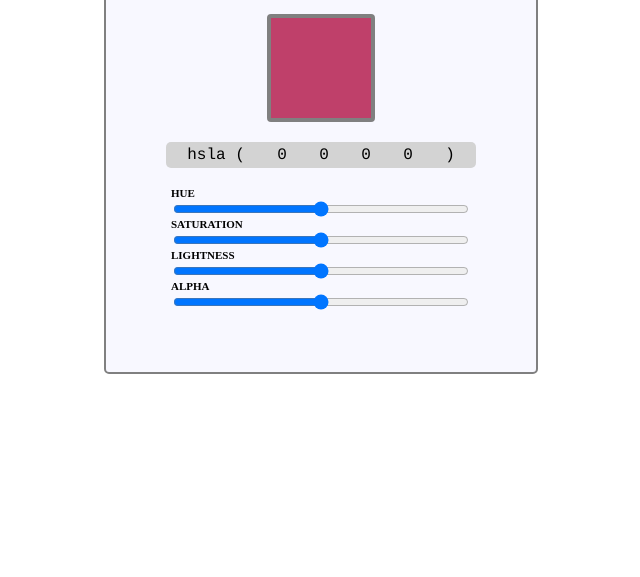
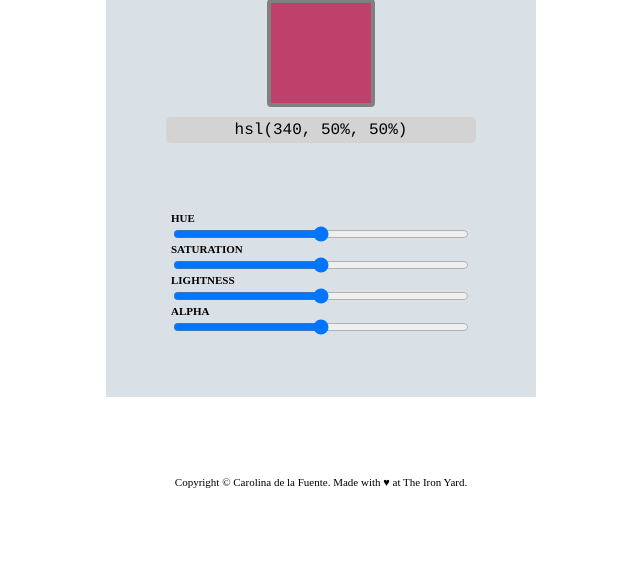
Before and after one commit to carodelafuente/color-picker, a website: page public/index.html in a window 1280 px wide. Shown: the part 223-800 px from the top of the page, without its empty margins (319-959 px from the left). Drawn offline with Linux system fonts and the light colour scheme.

Commit message:
Adventure Mode

```diff
--- a/public/index.html
+++ b/public/index.html
@@ -13,7 +13,9 @@
     <div class="box">
         <h1>An HSL Color Picker</h1>
 
-        <div class="swatch">
+        <div class="background">
+          <div class="swatch">
+          </div>
         </div>
 
       <div class="colorBar">hsla
@@ -39,6 +41,8 @@
         </div>
     </div>
 
+    <div class="copyright">Copyright &copy; Carolina de la Fuente. Made with &hearts; at The Iron Yard.</div>
+
 
     <script src="/main.js" charset="utf-8"></script>
 </body>
--- a/public/main.js
+++ b/public/main.js
@@ -6,42 +6,48 @@ const main = () => {
   let lightnessValue = 50
   let alphaValue = 1
   const hueSlider = document.querySelector('input[name=hue]')
-  const hueNumber = document.querySelector('div.hueColor')
+  // const hueNumber = document.querySelector('div.hueColor')
+  const colorBar = document.querySelector('.colorBar')
   hueSlider.addEventListener('input', (event) => {
     hueValue = event.target.value
-    hueNumber.textContent = hueValue
+    // hueNumber.textContent = hueValue
     updateColor()
   })
 
   const saturationSlider = document.querySelector('input[name=saturation]')
-  const saturationNumber = document.querySelector('div.saturationColor')
+  // const saturationNumber = document.querySelector('div.saturationColor')
   saturationSlider.addEventListener('input', (event) => {
     saturationValue = event.target.value
-    saturationNumber.textContent = saturationValue + '%'
+    // saturationNumber.textContent = saturationValue + '%'
     updateColor()
   })
 
   const lightnessSlider = document.querySelector('input[name=lightness]')
-  const lightnessNumber = document.querySelector('div.lightnessColor')
+  // const lightnessNumber = document.querySelector('div.lightnessColor')
   lightnessSlider.addEventListener('input', (event) => {
     lightnessValue = event.target.value
-    lightnessNumber.textContent = lightnessValue + '%'
+    // lightnessNumber.textContent = lightnessValue + '%'
     updateColor()
   })
 
   const alphaSlider = document.querySelector('input[name=alpha]')
-  const alphaNumber = document.querySelector('div.alphaColor')
+  // const alphaNumber = document.querySelector('div.alphaColor')
   alphaSlider.addEventListener('input', (event) => {
     alphaValue = event.target.value / 100
-    alphaNumber.textContent = alphaValue
+    // alphaNumber.textContent = alphaValue
     updateColor()
   })
 
   const updateColor = () => {
-    let color = `hsla(${hueValue}, ${saturationValue}%, ${lightnessValue}%, ${alphaValue})`
+    let color
+    if (alphaValue < 1) {
+      color = `hsla(${hueValue}, ${saturationValue}%, ${lightnessValue}%, ${alphaValue})`
+    } else {
+      color = `hsl(${hueValue}, ${saturationValue}%, ${lightnessValue}%)`
+    }
     swatch.style.backgroundColor = color
+    colorBar.textContent = color
   }
-
   updateColor()
 }
 
--- a/public/screen.css
+++ b/public/screen.css
@@ -10,10 +10,13 @@ body {
   align-items: center;
   height: 100%;
   width: 100%;
+  /*background-color: rgb(217, 224, 230);*/
 }
 
 .box h1 {
   font-family: Gotham;
+  margin-bottom: 60px;
+  margin-top: 0px;
 }
 
 span {
@@ -27,14 +30,15 @@ span {
 }
 
 .box {
-  border: 2px solid;
+  /*border: 1px solid;
   border-radius: 5px;
   border-color: Grey;
-  background-color: GhostWhite;
+  box-shadow: 0 0 1em gold;*/
+  background-color: rgb(217, 224, 230);
   display: flex;
   flex-direction: column;
   align-items: center;
-  margin-top: 100px;
+  margin-top: 80px;
   padding: 50px;
 
 }
@@ -44,7 +48,13 @@ span {
   height: 100px;
   border: 4px solid;
   border-color: Grey;
-  margin:10px;
+  margin:0px;
+  border-radius: 4px;
+}
+
+.background {
+  background-image: url('check.jpg');
+  background-size: 285px;
   border-radius: 4px;
 }
 
@@ -58,14 +68,23 @@ span {
   border-radius: 5px;
   padding: 5px;
   margin: 10px;
+  margin-bottom: 60px;
+
 }
 
-/*.hidden {
+.hidden {
   display: none;
-}*/
+}
 
 .sliders {
   margin: 10px;
   display: flex;
   flex-direction: column;
 }
+
+
+.copyright {
+  margin-top: 80px;
+  font-family: Gotham;
+  font-size: 11px;
+}
```
Also changed, not shown: public/check.jpg (added), public/checker.jpg (added).
